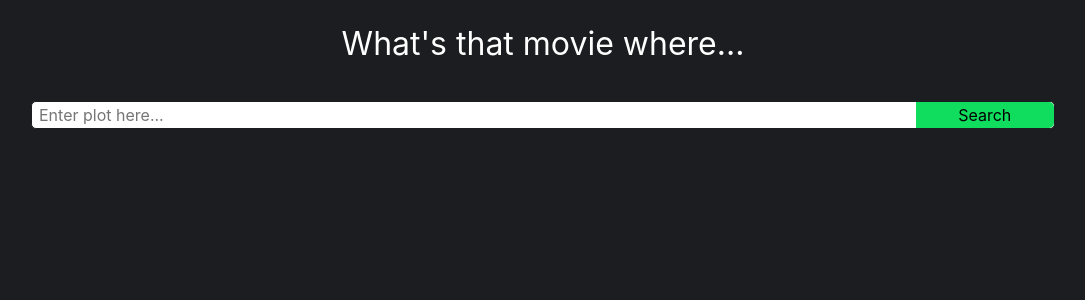
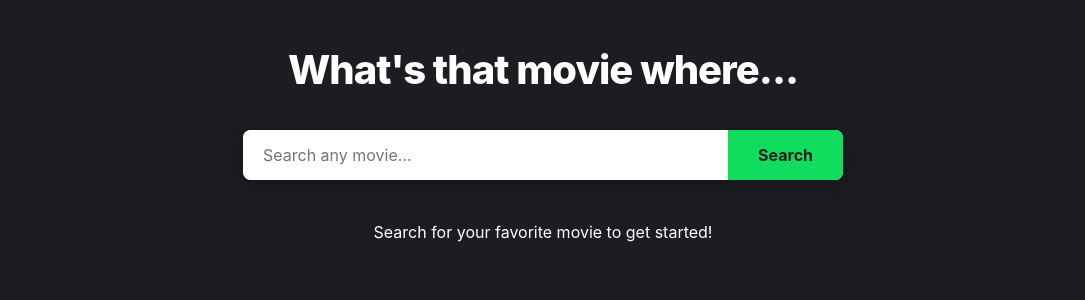
Before and after one commit to Chitrang007/Movie-Finder, a React (Create React App) app: page / in a window 1280 px wide. Shown: the top 300 px of the page, without its empty margins (97-1182 px from the left). Built offline with nearby package versions, Linux system fonts and the light colour scheme; no server answers; the HTML template or start-up script is replaced by a standard one.

Commit message:
Updated the versions and integrated dynamic API response

```diff
--- a/src/App.css
+++ b/src/App.css
@@ -1,31 +1,21 @@
 .App {
   background-color: #1C1D21;
   color: white;
+  min-height: 100vh;
+  font-family: 'Inter', sans-serif;
 }
 
 .Header {
   text-align: center;
-  padding-top: 20px;
-  font-size: 2rem;
+  padding: 40px 20px 10px 20px;
+  font-size: 2.5rem;
+  font-weight: 800;
+  letter-spacing: -1px;
 }
 
-html {
-  background-color: #1C1D21;
+.Search-Bar-Container {
+  padding: 20px;
+  width: 90%;
+  max-width: 1200px;
+  margin: auto;
 }
-
-.Search-Bar {
-  padding-top: 20px;
-  width: 40%;
-  margin: auto;
-  display: flex;
-  flex-direction: column;
-  align-items: center;
-  min-width: 200px;
-}
-
-.Result {
-  padding-top: 20px;
-  padding-left: 20px;
-  padding-right: 20px;
-  padding-bottom: 10px;
-}
--- a/src/App.js
+++ b/src/App.js
@@ -2,12 +2,11 @@ import React from 'react';
 import './App.css';
 import { SearchBar } from './components/SearchBar';
 
-
 function App() {
   return (
     <div className="App">
-      <div className="Header"> What's that movie where...</div>
-      <div className="Search-Bar">
+      <div className="Header">What's that movie where...</div>
+      <div className="Search-Bar-Container">
         <SearchBar />
       </div>
     </div>
--- a/src/components/Result.css
+++ b/src/components/Result.css
@@ -1,41 +1,77 @@
-.Box {
-    border: 1px solid #B5B5B5;
-    border-radius: 5px;
-    padding: 40px;
+.res-grid {
+    display: grid;
+    grid-template-columns: repeat(auto-fill, minmax(250px, 1fr));
+    gap: 25px;
+    width: 100%;
 }
 
-.items {
-    display: flex;
-    flex: 1;
-    font-size: 1.2rem;
-    align-items: center;
+.MovieBox {
+    background-color: #25262B;
+    border-radius: 12px;
+    overflow: hidden;
+    border: 1px solid #333;
+    transition: transform 0.3s, border-color 0.3s;
 }
 
-.res {
-    columns: 5;
-    column-gap: normal;
+.MovieBox:hover {
+    transform: translateY(-8px);
+    border-color: #10DD5E;
 }
 
-.rating {
+.movie-image-container {
+    position: relative;
+    height: 350px;
+}
+
+.movie-image-container img {
+    width: 100%;
+    height: 100%;
+    object-fit: cover;
+}
+
+.rating-badge {
+    position: absolute;
+    top: 10px;
+    right: 10px;
     background-color: #CC9C00;
     color: black;
-    border-radius: 2px;
-    width: 30px;
-    text-align: center;
-    font-size: 1rem;
+    padding: 4px 8px;
+    border-radius: 4px;
     font-weight: bold;
+    font-size: 0.9rem;
 }
 
-.plot {
-    font-size: 0.9rem;
-    max-height: 200px;
-    overflow-y: hidden;
+.movie-content {
+    padding: 15px;
 }
 
-.plot:hover {
-    overflow-y: scroll;
+.movie-title {
+    margin: 0;
+    font-size: 1.2rem;
+    font-weight: bold;
+    color: white;
 }
 
-.Additional {
+.movie-info {
+    font-size: 0.8rem;
+    color: #888;
+    margin: 5px 0 10px 0;
+}
+
+.movie-plot {
     font-size: 0.9rem;
+    line-height: 1.4;
+    color: #BBB;
+    display: -webkit-box;
+    -webkit-line-clamp: 3;
+    line-clamp: 3;
+    -webkit-box-orient: vertical;
+    overflow: hidden;
 }
+
+.no-results {
+    text-align: center;
+    padding: 50px;
+    color: #666;
+    font-size: 1.2rem;
+}
--- a/src/components/Result.jsx
+++ b/src/components/Result.jsx
@@ -1,42 +1,32 @@
 import React from 'react';
 import './Result.css';
 
-export const Result = (props) => {
-
-    const {movies} = props;
-
-    const boxes = movies.map(
-        (movie) => {
-            return <Box key={movie.id} movie={movie}/>
-        }
-    )
+export const Result = ({ movies }) => {
+    if (movies.length === 0) {
+        return <div className="no-results">No movies found. Try searching for something else!</div>;
+    }
 
     return (
-        <div className='res'>
-            {boxes}
+        <div className='res-grid'>
+            {movies.map((movie) => (
+                <Box key={movie.id} movie={movie}/>
+            ))}
         </div>
-    )
+    );
 }
 
-const Box = (props) => {
-
-    const {movie} = props;
-
+const Box = ({ movie }) => {
     return (
-        <div className='Box'>
-            <div className='items'>
-                <span style={{display: 'flex',  flex: '1'}}>{movie.title}</span>
-                <span className='rating'>{movie.rating}<br/></span>
+        <div className='MovieBox'>
+            <div className='movie-image-container'>
+                <img src={movie.image} alt={movie.title} />
+                <span className='rating-badge'>{movie.rating}</span>
             </div>
-            <div className='Additional'>
-                <br/>
-                {movie.year} | {movie.country} | {movie.lang}
+            <div className='movie-content'>
+                <h3 className='movie-title'>{movie.title}</h3>
+                <p className='movie-info'>{movie.year} • {movie.country} • {movie.lang}</p>
+                <p className='movie-plot'>{movie.plot}</p>
             </div>
-            <div className='plot'>
-                <br/>
-                {movie.plot}
-            </div>
-            <img src={movie.image} alt="" style={{paddingTop: '10px'}}/>
         </div>
-    )
+    );
 }
--- a/src/components/SearchBar.css
+++ b/src/components/SearchBar.css
@@ -1,32 +1,41 @@
-.input-wrapper{
+.search-parent {
+    width: 100%;
+    display: flex;
+    flex-direction: column;
+    align-items: center;
+}
+
+.input-wrapper {
     background-color: white;
     display: flex;
-    flex: 1;
-    align-items: center;
-    border: 1px solid #1C1D21;
-    border-radius: 5px;
+    width: 100%;
+    max-width: 600px;
+    height: 50px;
+    border-radius: 8px;
+    overflow: hidden;
+    box-shadow: 0 4px 20px rgba(0,0,0,0.3);
+    margin-bottom: 40px;
 }
 
-input {
-    background-color: transparent;
+.input-field {
+    flex: 1;
     border: none;
-    height: 100%;
-    width: 100%;
-    margin-left: 5px;
+    padding: 0 20px;
+    font-size: 1rem;
+    color: #333;
+    outline: none;
 }
 
 .search-button {
     background-color: #10DD5E;
-    width: 12.5vw;
+    color: #1C1D21;
     border: none;
-    border-bottom-right-radius: 5px;
-    border-top-right-radius: 5px;
+    padding: 0 30px;
+    font-weight: bold;
+    cursor: pointer;
+    transition: background 0.2s;
 }
 
-.parent {
-    width: 100vw;
-    padding-top: 1vw;
-    padding-left: 10vw;
-    padding-right: 10vw;
-    padding-bottom: 0.8vw;
+.search-button:hover {
+    background-color: #0dbb4f;
 }
--- a/src/components/SearchBar.jsx
+++ b/src/components/SearchBar.jsx
@@ -1,52 +1,69 @@
-import React, { useEffect } from 'react';
-import { useState } from 'react';
+import React, { useState } from 'react';
 import './SearchBar.css';
 import { Result } from './Result';
 
+const API_KEY = process.env.REACT_APP_OMDB_API_KEY;
 
 export const SearchBar = () => {
+    const [query, setQuery] = useState('');
+    const [movies, setMovies] = useState([]);
+    const [loading, setLoading] = useState(false);
+    const [hasSearched, setHasSearched] = useState(false);
 
-    const [plot, setPlot] = useState('');
-    const [movies, setMovies] = useState([]);
+    const handleSearch = async () => {
+        if (!query.trim()) return;
+        setLoading(true);
+        setHasSearched(true);
+        try {
+            const searchResponse = await fetch(`https://www.omdbapi.com/?s=${query}&apikey=${API_KEY}`);
+            const searchData = await searchResponse.json();
+            if (searchData.Search) {
+                const detailedMovies = await Promise.all(searchData.Search.map(async (movie) => {
+                    const detailResponse = await fetch(`https://www.omdbapi.com/?i=${movie.imdbID}&apikey=${API_KEY}`);
+                    const detailData = await detailResponse.json();
+                    return {
+                        id: movie.imdbID,
+                        title: movie.Title,
+                        year: movie.Year,
+                        image: movie.Poster !== "N/A" ? movie.Poster : "",
+                        plot: detailData.Plot,
+                        rating: detailData.imdbRating
+                    };
+                }));
+                setMovies(detailedMovies);
+            } else {
+                setMovies([]);
+            }
+        } catch (error) {
+            console.error("Error:", error);
+        } finally {
+            setLoading(false);
+        }
+    };
 
-    const changePlot = (e) => {
-        setPlot(e.target.value);
-    }
+    const handleKeyDown = (e) => {
+        if (e.key === 'Enter') handleSearch();
+    };
 
-    const handleSearch = () => {
-
-        const staticMovieData = [
-            { id: 1, title: 'Iron Man', rating: 7.9, plot: 'Plot of Movie 1', year: 2008, country: 'USA', lang: 'English', image: "https://picsum.photos/200/300?random=1" },
-            { id: 2, title: 'The Island of Dr. More', rating: 5.8, plot: 'Plot of Movie 2', year: 1977, country: 'USA', lang: 'English', image: "https://picsum.photos/200/300?random=2" },
-            { id: 3, title: 'The Invincible Iron Man', rating: 6, plot: 'Plot of Movie 3', year: 2007, country: 'USA', lang: 'English', image: "https://picsum.photos/200/300?random=3" },
-            { id: 4, title: 'Dark Man', rating: 6.4, plot: 'Plot of Movie 4', year: 1990, country: 'USA', lang: 'English', image: "https://picsum.photos/200/300?random=4" },
-            { id: 5, title: '7 Aum Arivu', rating: 5.8, plot: 'Plot of Movie 5', year: 2011, country: 'India', lang: 'Tamil', image: "https://picsum.photos/200/300?random=5" },
-        ];
-        setMovies(staticMovieData);
-    }
-
-    useEffect(
-        () => {
-            console.log("Hello");
-        },
-        [plot]
-    )
     return (
-        <div className='parent'>
+        <div className='search-parent'>
             <div className="input-wrapper">
                 <input
-                className='input'
-                type='search'
-                value={plot}
-                onChange={changePlot}
-                placeholder="Enter plot here..."/>
-                <input
-                type='button'
+                className='input-field'
+                type='text'
+                value={query} onChange={(e) => setQuery(e.target.value)}
+                onKeyDown={handleKeyDown}
+                placeholder="Search any movie..."/>
+                <button
                 className="search-button"
-                value="Search"
-                onClick={handleSearch}/>
+                onClick={handleSearch}
+                disabled={loading}>
+                    {loading ? '...' : 'Search'}
+                </button>
             </div>
-            <Result movies={movies} />
-        </div>
+        {hasSearched ?
+        ( <Result movies={movies} /> ) :
+        ( <div className="welcome-msg"> <p>Search for your favorite movie to get started!</p> </div> )}
+    </div>
     );
-}
+};
```
Also changed, not shown: package.json (+8 -12 lines), 2 other files (tests, documents, lock files or other folders).
